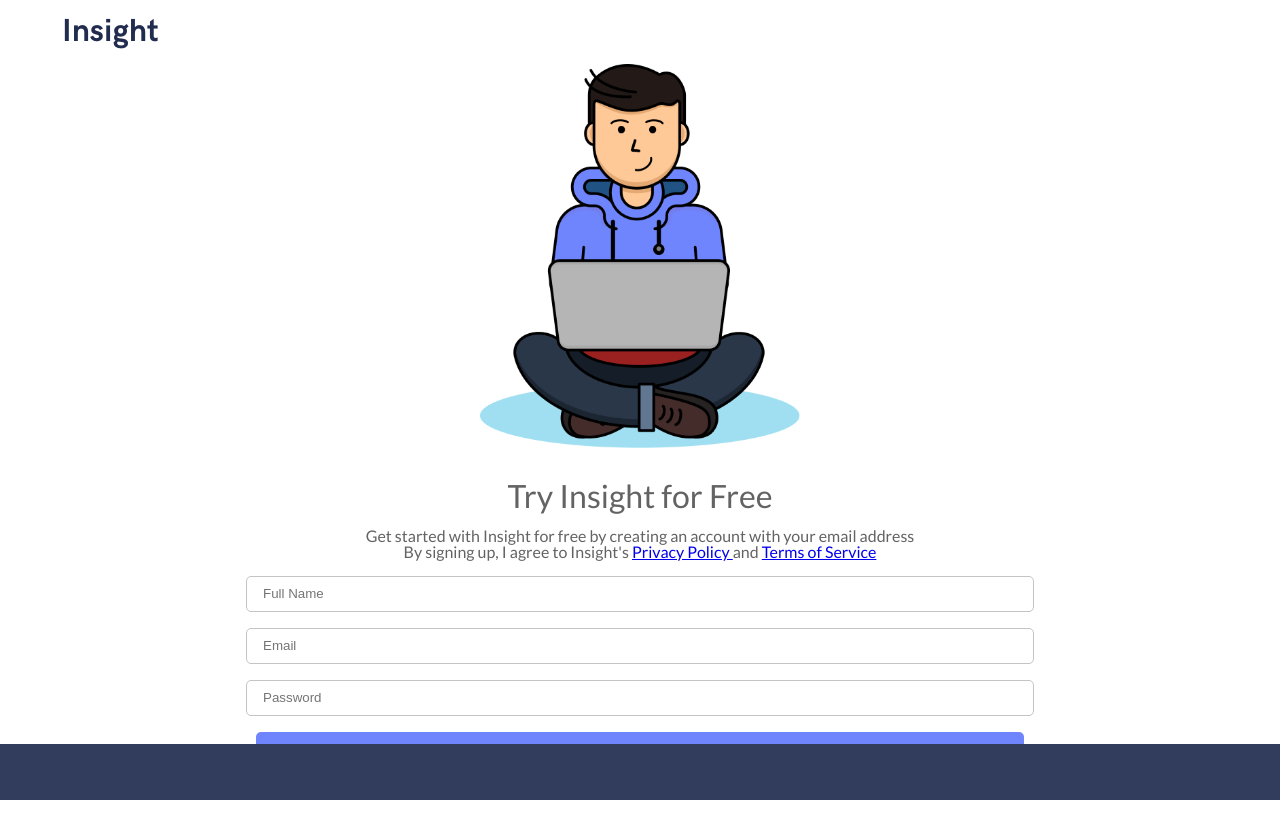
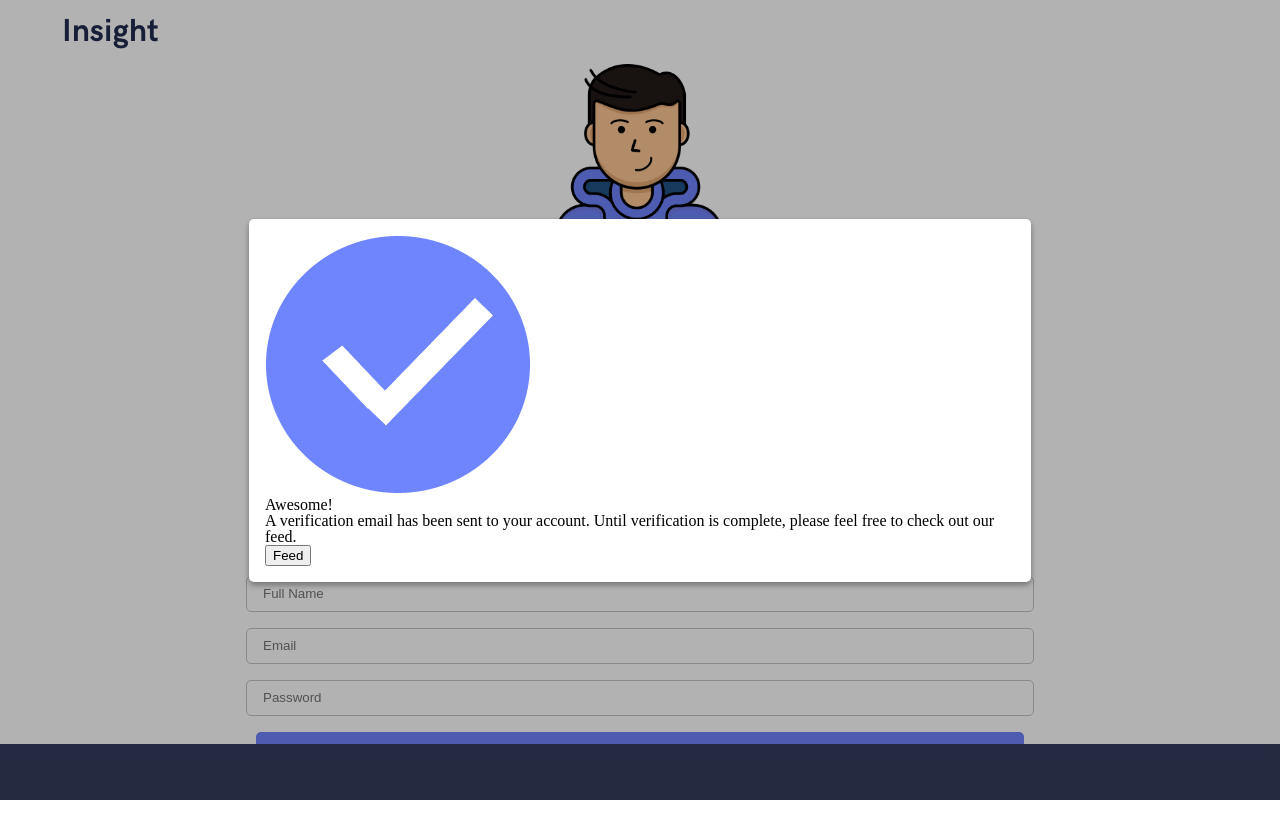
Before and after one commit to LABS-EU3/react_blog_frontend, a React (Create React App) app: page /register in a window 1280 px wide. Built offline with nearby package versions, Linux system fonts and the light colour scheme.

Commit message:
Alter registration reducer to add success state. If true render 'Registration Success' modal with button linking to main feed

```diff
--- a/src/pages/Register.js
+++ b/src/pages/Register.js
@@ -3,6 +3,8 @@ import { connect } from "react-redux";
 import { StyledContainer, StyledAuth, StyledNav, StyledFooter } from "../utilities/styles/RegisterStyles";
 import * as actionCreators from "../redux-store/actions/actionCReators";
 import registration_jumbo from '../assets/images/registration-jumbo.png';
+import Modal from './Modal';
+import RegistrationSuccess from './RegistrationSuccess';
 
 function Register({ register, registering }) {
   const fullname = useRef("");
@@ -29,6 +31,7 @@ function Register({ register, registering }) {
 
   return (
     <StyledContainer>
+        {!registering.success && <Modal><RegistrationSuccess /></Modal>}
         <StyledNav>
             <div className='nav-left'>
                 Insight
@@ -46,7 +49,7 @@ function Register({ register, registering }) {
         <input placeholder="Email" ref={email} type="text" />
         <input placeholder="Password" ref={password} type="password" />
         <button onClick={handleSubmit} className="primary">
-          {!registering.registering ? "Try for Free" : "Loading.."}
+          {!registering.loading ? "Try for Free" : "Loading.."}
         </button>
         <p>
           Already have an account?
--- /dev/null
+++ b/src/pages/RegistrationSuccess.js
@@ -0,0 +1,22 @@
+import React from "react";
+import { connect } from "react-redux";
+import { Link } from "react-router-dom";
+import checkmark from "../assets/images/check.png";
+
+function RegistrationSuccess(props) {
+  return (
+    <div>
+      <img src={checkmark} />
+      <h1>Awesome!</h1>
+      <p>
+        A verification email has been sent to your account. Until verification
+        is complete, please feel free to check out our feed.
+      </p>
+      <Link to="/">
+        <button>Feed</button>
+      </Link>
+    </div>
+  );
+}
+
+export default connect(state => state, {})(RegistrationSuccess);
--- a/src/redux-store/actions/actionCreators.js
+++ b/src/redux-store/actions/actionCreators.js
@@ -6,7 +6,7 @@ export const register = user => dispatch => {
   axios
     .post("http://localhost:3300/api/auth/register", user)
     .then(res => {
-      alert("Welcome to Insight " + res.data.username);
+    //   alert("Welcome to Insight " + res.data.username);
       dispatch({ type: types.REGISTER_SUCCESS });
     })
     .catch(err => {
--- a/src/redux-store/reducers/user-reducer.js
+++ b/src/redux-store/reducers/user-reducer.js
@@ -15,17 +15,18 @@ export const loginReducer = (state = initialLoginState, action) => {
 };
 
 const initialRegisterState = {
-  registering: false
+  loading: false,
+  success: false
 };
 
 export const registerReducer = (state = initialRegisterState, action) => {
   switch (action.type) {
     case types.REGISTER_REQUEST:
-      return { registering: true };
+      return { loading: true };
     case types.REGISTER_SUCCESS:
-      return { registering: false };
+      return { loading: false, success: true };
     case types.REGISTER_FAILURE:
-      return { registering: false };
+      return { loading: false, success: false };
     default:
       return state;
   }
```
Also changed, not shown: src/assets/images/check.png (added).
